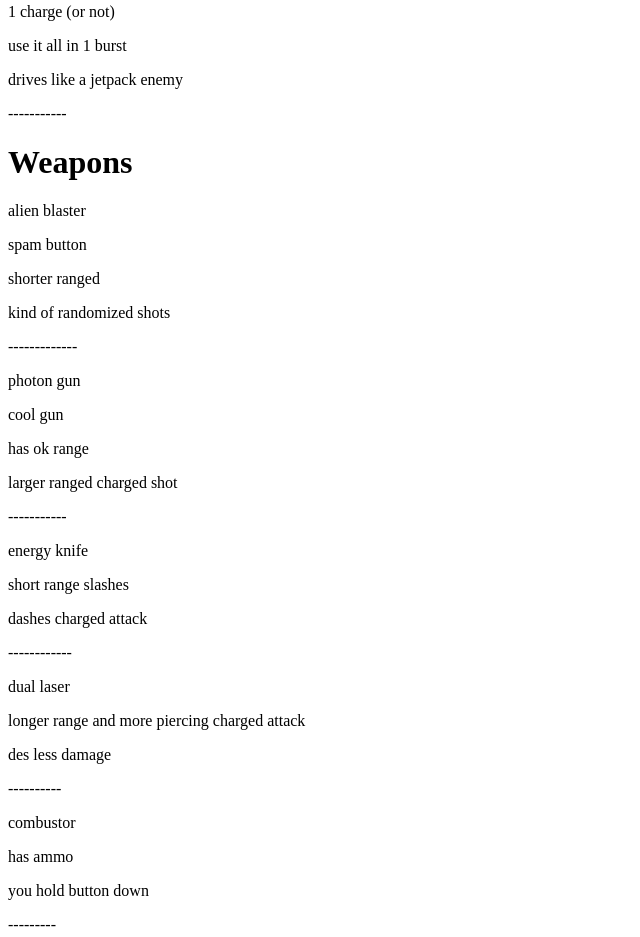
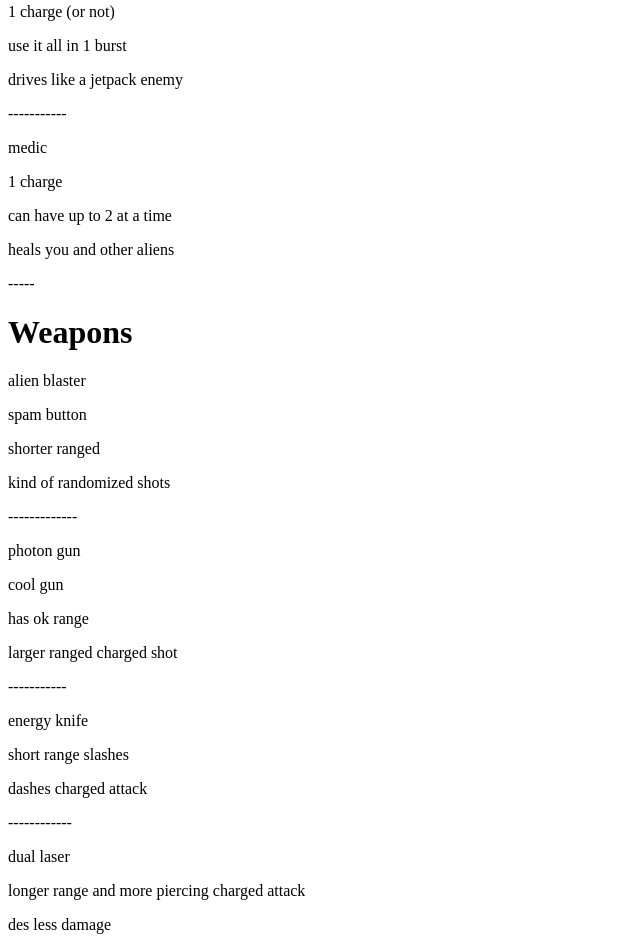
Before and after one commit to burger123453/alien-hominid-invasion, a plain HTML site: page index.html in a window 1280 px wide. Shown: the part 9749-10686 px from the top of the page, without its empty margins (0-640 px from the left). Drawn offline with Linux system fonts and the light colour scheme.

Commit message:
Add files via upload

```diff
--- a/index.html
+++ b/index.html
@@ -3,7 +3,7 @@
 <head>
     <meta charset="UTF-8">
     <meta name="viewport" content="width=device-width, initial-scale=1.0">
-    <title>alien hominid invasion guide (or not)</title>
+    <title>stealing intel from aliens</title>
 </head>
 <body>
     <!--guys i don't actually know if i need to use this much "<p>"-->
@@ -291,6 +291,11 @@
         <p>use it all in 1 burst</p>
         <p>drives like a jetpack enemy</p>
         <p>-----------</p>
+        <p>medic</p>
+        <p>1 charge</p>
+        <p>can have up to 2 at a time</p>
+        <p>heals you and other aliens</p>
+        <p>-----</p>
 
         <h1>Weapons</h1>
         <p>alien blaster</p>
```
